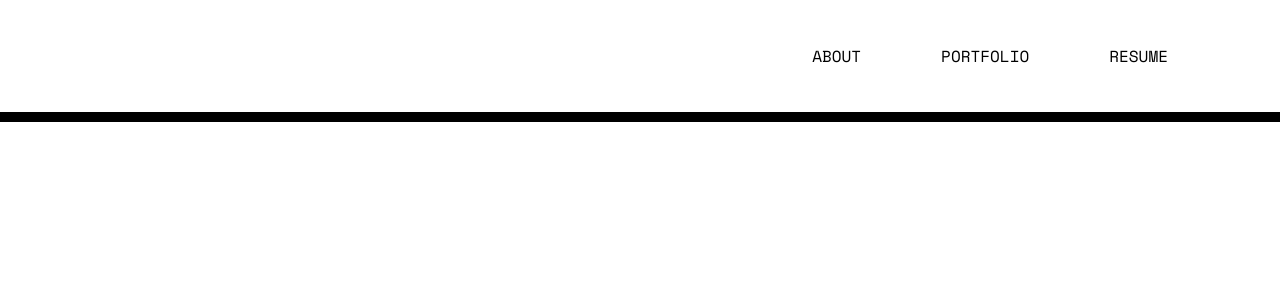
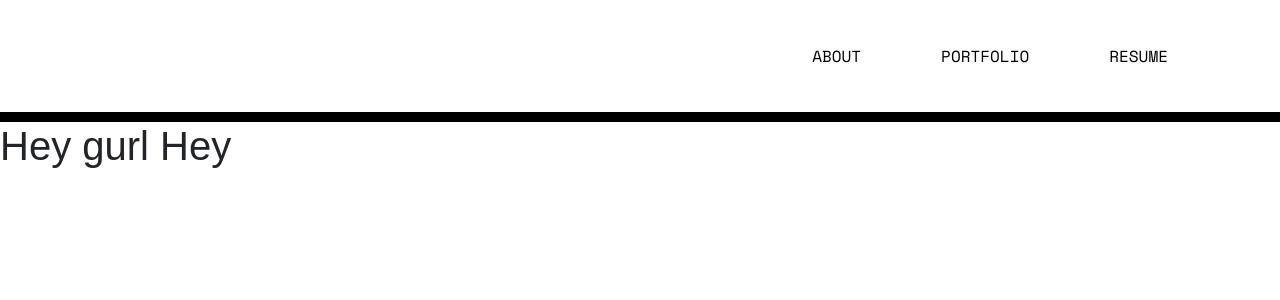
Before and after one commit to mulhollen/lindsaymulhollen, a React (Create React App) app: page /ArtInvestigator in a window 1280 px wide. Shown: the top 300 px of the page. Built offline with nearby package versions, Linux system fonts and the light colour scheme; the HTML template or start-up script is replaced by a standard one.

Commit message:
case study connects

```diff
--- a/src/ArtInverstigator.js
+++ b/src/ArtInvestigator.js
@@ -13,6 +13,7 @@ class ArtInvestigator extends Component {
     render() {
         return (
             <div>
+                <h1>Hey gurl Hey</h1>
             </div>
         );
     }
--- a/src/Nav.js
+++ b/src/Nav.js
@@ -12,7 +12,7 @@ import Resume from './Resume.js';
 import squiggle from './img/squiggleline.png';
 import logo from './img/lmlogostill.png';
 import gif from './img/lmlogo.gif';
-import ArtInverstigator from './ArtInverstigator';
+import ArtInverstigator from './ArtInvestigator.js';
 
 class Nav extends Component {
 
--- a/src/Portfolio.js
+++ b/src/Portfolio.js
@@ -7,7 +7,7 @@ import {
 import lindsay from './img/lindsay.jpg';
 import travel from './img/travel_React.jpg';
 import './App.css';
-import {ArtInvestigator} from './Projects.js';
+import ArtInvestigator from './ArtInvestigator.js';
 
 class Portfolio extends Component {
     render() {
```
